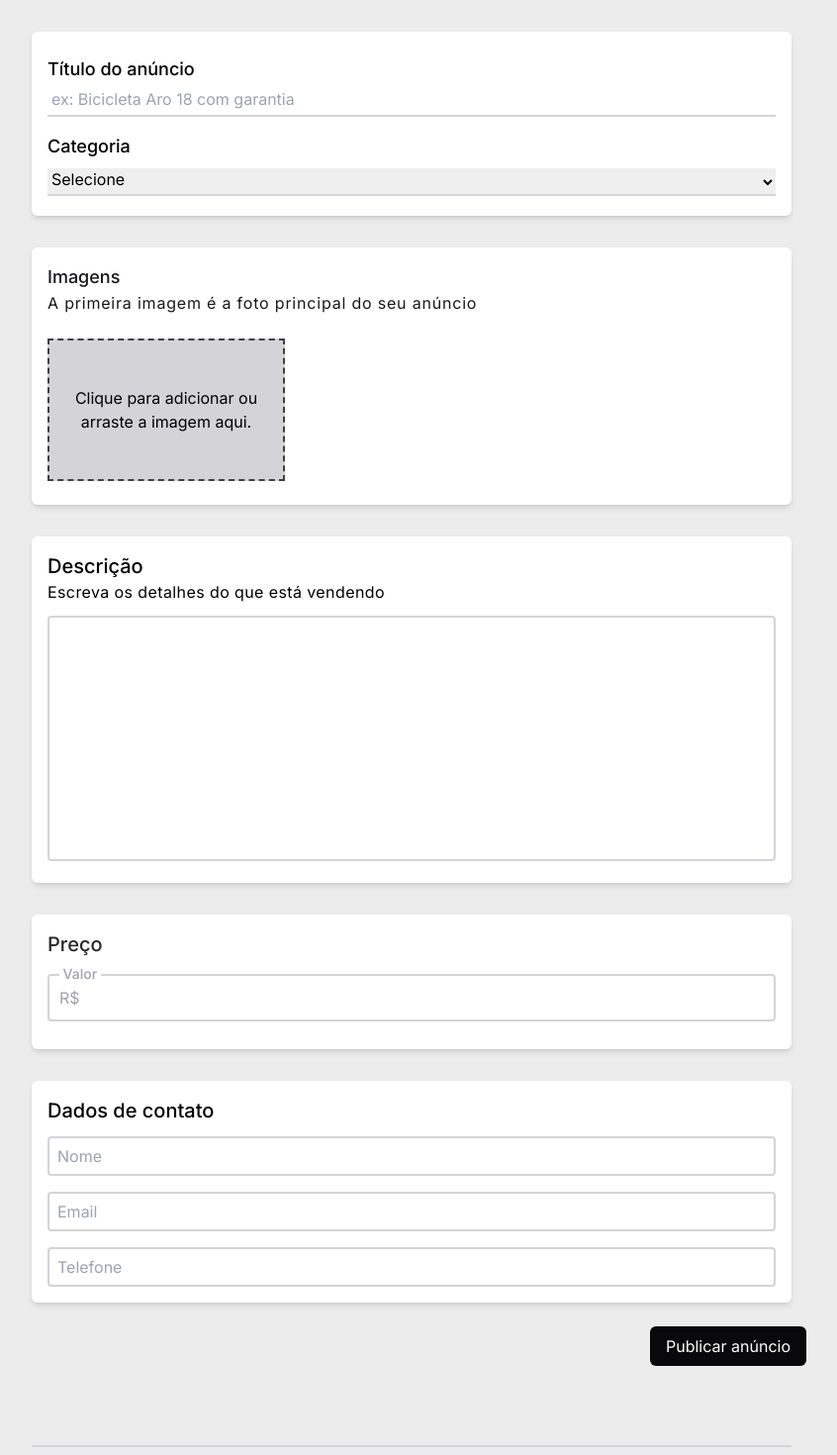
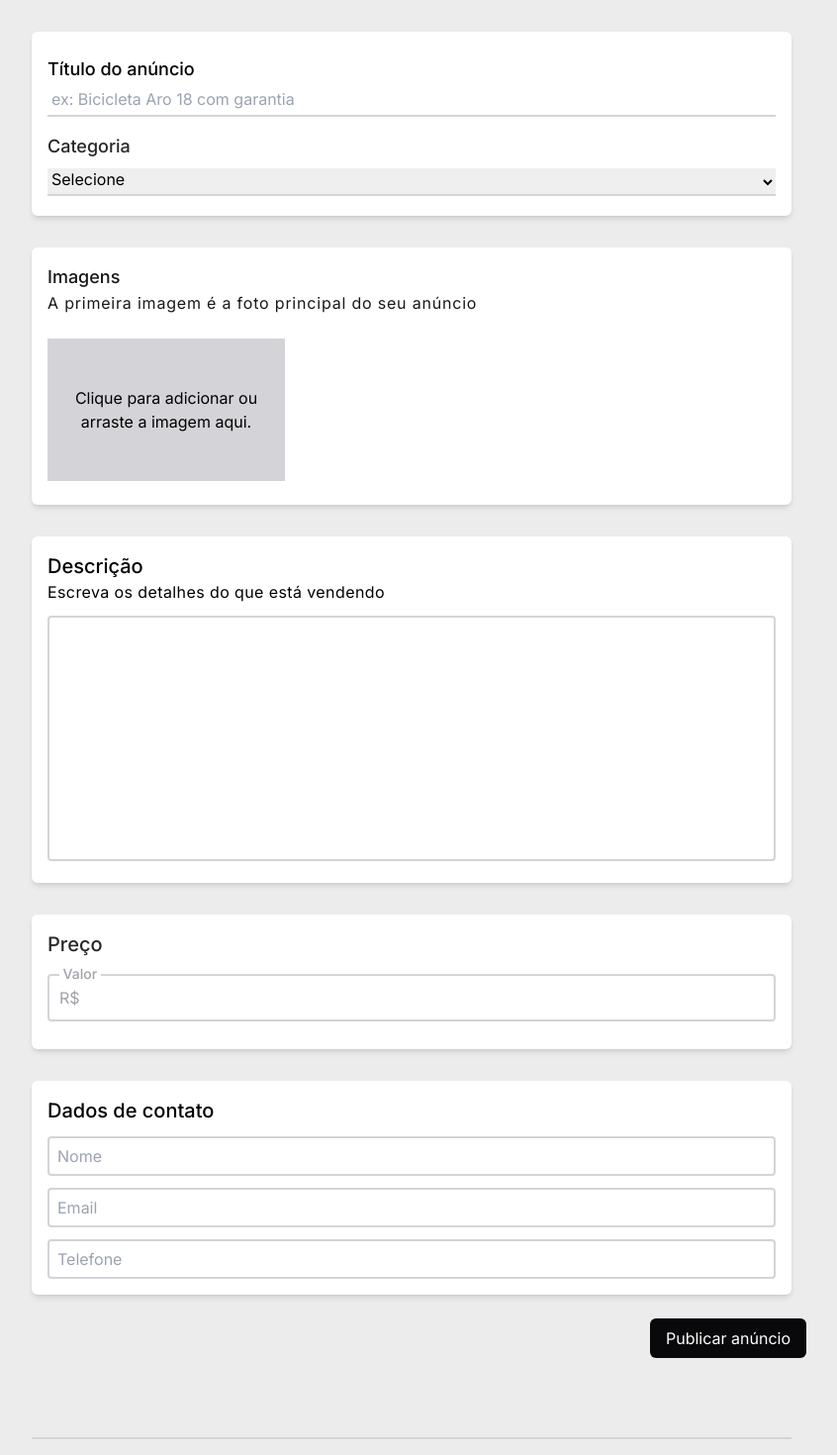
Before and after one commit to PabloJesusdaSilva/Anunx, a Next.js app: page /publish in a window 1280 px wide. Shown: the part 220-1690 px from the top of the page at 99% size, without its empty margins (224-1070 px from the left). Built offline with nearby package versions, Linux system fonts and the light colour scheme.

Commit message:
:feat: creating validation form styles

```diff
--- a/src/app/publish/page.jsx
+++ b/src/app/publish/page.jsx
@@ -120,14 +120,14 @@ const Publish = () => {
                               type='text'
                            />
 
-                           <label className='mt-4 text-lg font-medium'>Categoria</label>
+                           <label className={errors.category ? 'mt-4 text-lg font-medium text-red-500' : 'mt-4 text-lg font-medium text-zinc-800'}>Categoria</label>
                            <select
                               id='category'
                               name='category'
                               value={values.category}
                               error={errors.category && touched.category}
                               onChange={handleChange}
-                              className='w-full mt-2 mb-1 pb-1 border-b-2 border-zinc-300'
+                              className={errors.category ? 'w-full mt-2 mb-1 pb-1 border-b-2 border-red-400 text-red-500' : 'w-full mt-2 mb-1 pb-1 border-b-2 border-zinc-300 text-zinc-300='}
                            >
                               <option value='Selecione'>Selecione</option>
                               <option value='Bebê e Criança'>Bebê e Criança</option>
@@ -163,7 +163,7 @@ const Publish = () => {
                            <div className='flex flex-wrap mt-4'>
                               <article
                                  {...getRootProps()}
-                                 className='flex justify-center items-center text-center w-60 h-36 m-2 ml-0 p-3 border-2 border-dashed border-zinc-700 bg-zinc-300'
+                                 className='flex justify-center items-center text-center w-60 h-36 m-2 ml-0 p-3 border-2 border-dashed border-zinc-300 bg-zinc-300'
                               >
                                  <input name='files' {...getInputProps()} />
                                  <h2>
@@ -220,7 +220,7 @@ const Publish = () => {
                               onChange={handleChange}
                               cols='30'
                               rows='10'
-                              className='w-full h-full mt-3 pt-1 pl-2 border-2 border-zinc-300 rounded resize-none'
+                              className={errors.description ? 'w-full h-full mt-3 pt-1 pl-2 border-2 border-red-400 rounded resize-none' : 'w-full h-full mt-3 pt-1 pl-2 border-2 border-zinc-300 rounded resize-none'}
                            />
                         </div>
 
@@ -235,15 +235,15 @@ const Publish = () => {
                               Preço
                            </label>
 
-                           <label className='relative top-7 -left-11 p-1 text-sm font-medium bg-white text-zinc-400'>Valor</label>
+                           <label className={errors.price ? 'relative top-7 -left-11 p-1 text-sm font-medium bg-white text-red-400' : 'relative top-7 -left-11 p-1 text-sm font-medium bg-white text-zinc-400'}>Valor</label>
                            <input
                               name='price'
                               error={errors.price && touched.price}
                               onChange={handleChange}
                               type='tel'
-                              className='w-full h-12 mt-4 pl-9 border-2 border-zinc-300 rounded'
+                              className={errors.price ? 'w-full h-12 mt-4 pl-9 border-2 border-red-400 rounded' : 'w-full h-12 mt-4 pl-9 border-2 border-zinc-300 rounded' }
                            />
-                           <span className='relative -top-9 left-3 text-zinc-400'>R$</span>
+                           <span className={errors.price ? 'relative -top-9 left-3 text-red-400' : 'relative -top-9 left-3 text-zinc-400'}>R$</span>
                         </div>
 
                         <div className='w-3/5 gap-2 p-4 mt-8 rounded-md shadow-md bg-white'>
@@ -255,7 +255,7 @@ const Publish = () => {
                                  error={errors.name && touched.name}
                                  onChange={handleChange}
                                  placeholder='Nome'
-                                 className='w-full h-10 mt-3 pl-2 border-2 border-zinc-300 rounded'
+                                 className={errors.name ? 'w-full h-10 mt-3 pl-2 border-2 border-red-400 rounded text-red-400' : 'w-full h-10 mt-3 pl-2 border-2 border-zinc-300 text-zinc-400 rounded'}
                               />
                               <input
                                  name='email'
@@ -263,7 +263,7 @@ const Publish = () => {
                                  error={errors.email && touched.email}
                                  onChange={handleChange}
                                  placeholder='Email'
-                                 className='w-full h-10 my-4 pl-2 border-2 border-zinc-300 rounded'
+                                 className={errors.email ? 'w-full h-10 mt-3 pl-2 border-2 border-red-400 text-red-400 rounded' : 'w-full h-10 mt-3 pl-2 border-2 border-zinc-300 text-zinc-400 rounded'}
                               />
                               <input
                                  name='phone'
@@ -271,7 +271,7 @@ const Publish = () => {
                                  error={errors.phone && touched.phone}
                                  onChange={handleChange}
                                  placeholder='Telefone'
-                                 className='w-full h-10 pl-2 border-2 border-zinc-300 rounded'
+                                 className={errors.phone ? 'w-full h-10 mt-3 pl-2 border-2 border-red-400 text-red-400 rounded' : 'w-full h-10 mt-3 pl-2 border-2 border-zinc-300 text-zinc-400 rounded'}
                               />
                            </form>
                         </div>
```
